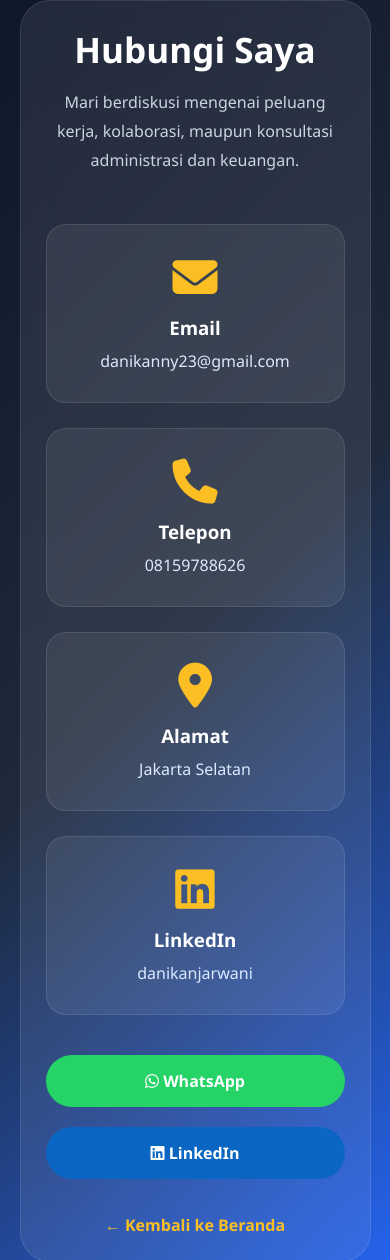
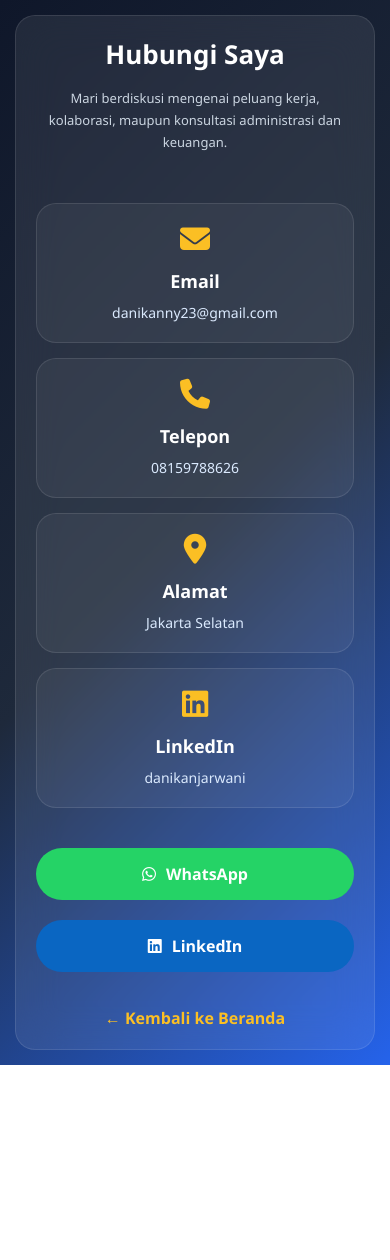
Before and after one commit to danikAnjarWani23/Danik-Anjar-Wani, a plain HTML site: page contact/contact.html in a window 390 px wide. After the commit the page ends 1065 px from the top, so only its background shows below. Drawn offline with Linux system fonts and the light colour scheme.

Commit message:
Update contact.css

```diff
--- a/contact/contact.css
+++ b/contact/contact.css
@@ -150,18 +150,265 @@
     color:white;
 }
 
-@media screen and (max-width:768px){
 
+/* =========================
+   RESET
+========================= */
+*{
+    margin:0;
+    padding:0;
+    box-sizing:border-box;
+    font-family:'Segoe UI',sans-serif;
+}
+
+/* =========================
+   BODY
+========================= */
+body{
+    min-height:100dvh;
+
+    background:
+    linear-gradient(
+    135deg,
+    #0f172a,
+    #1e293b,
+    #2563eb);
+
+    padding:20px;
+
+    overflow-x:hidden;
+    overflow-y:auto;
+}
+
+/* =========================
+   CONTAINER
+========================= */
 .contact-container{
-    padding:25px;
+
+    width:100%;
+    max-width:1200px;
+
+    margin:auto;
+
+    background:
+    rgba(255,255,255,.08);
+
+    backdrop-filter:blur(20px);
+
+    border:1px solid rgba(255,255,255,.1);
+
+    border-radius:30px;
+
+    padding:50px;
+
+    color:white;
+}
+
+/* =========================
+   HEADER
+========================= */
+.contact-header{
+    text-align:center;
 }
 
 .contact-header h1{
-    font-size:35px;
+    font-size:50px;
+    margin-bottom:15px;
+}
+
+.contact-header p{
+    max-width:700px;
+    margin:auto;
+
+    color:#cbd5e1;
+
+    line-height:1.8;
+}
+
+/* =========================
+   GRID
+========================= */
+.contact-grid{
+
+    display:grid;
+
+    grid-template-columns:
+    repeat(auto-fit,minmax(250px,1fr));
+
+    gap:25px;
+
+    margin-top:50px;
+}
+
+/* =========================
+   CARD
+========================= */
+.card{
+
+    background:
+    rgba(255,255,255,.05);
+
+    border:1px solid rgba(255,255,255,.1);
+
+    border-radius:20px;
+
+    padding:35px;
+
+    text-align:center;
+
+    transition:.4s;
+}
+
+.card:hover{
+    transform:translateY(-10px);
+}
+
+.card i{
+    font-size:45px;
+    color:#fbbf24;
+    margin-bottom:15px;
+}
+
+.card h3{
+    margin-bottom:10px;
+}
+
+.card p{
+    color:#dbeafe;
+    word-break:break-word;
+}
+
+/* =========================
+   BUTTONS
+========================= */
+.button-group{
+
+    margin-top:40px;
+
+    display:flex;
+    justify-content:center;
+    gap:20px;
+
+    flex-wrap:wrap;
+}
+
+.btn{
+
+    text-decoration:none;
+
+    padding:15px 35px;
+
+    border-radius:50px;
+
+    font-weight:bold;
+
+    transition:.3s;
+
+    display:flex;
+    align-items:center;
+    justify-content:center;
+    gap:10px;
+
+    min-width:200px;
+}
+
+.btn:hover{
+    transform:scale(1.05);
+}
+
+.whatsapp{
+    background:#25D366;
+    color:white;
+}
+
+.linkedin{
+    background:#0A66C2;
+    color:white;
+}
+
+/* =========================
+   BACK BUTTON
+========================= */
+.back-btn{
+
+    display:block;
+
+    text-align:center;
+
+    margin-top:35px;
+
+    color:#fbbf24;
+
+    text-decoration:none;
+
+    font-weight:bold;
+
+    font-size:18px;
+}
+
+.back-btn:hover{
+    color:white;
+}
+
+/* =========================
+   TABLET
+========================= */
+@media screen and (max-width:992px){
+
+.contact-container{
+    padding:35px;
+}
+
+.contact-header h1{
+    font-size:40px;
+}
+
+}
+
+/* =========================
+   MOBILE
+========================= */
+@media screen and (max-width:768px){
+
+body{
+    padding:15px;
+}
+
+.contact-container{
+
+    padding:20px;
+
+    border-radius:20px;
+}
+
+.contact-header h1{
+    font-size:30px;
+}
+
+.contact-header p{
+    font-size:14px;
+    line-height:1.7;
 }
 
 .contact-grid{
     grid-template-columns:1fr;
+    gap:15px;
+}
+
+.card{
+    padding:25px;
+}
+
+.card i{
+    font-size:35px;
+}
+
+.card h3{
+    font-size:18px;
+}
+
+.card p{
+    font-size:14px;
 }
 
 .button-group{
@@ -170,6 +417,34 @@
 
 .btn{
     width:100%;
+    min-width:100%;
+}
+
+.back-btn{
+    font-size:16px;
 }
 
 }
+
+/* =========================
+   HP KECIL
+========================= */
+@media screen and (max-width:480px){
+
+.contact-header h1{
+    font-size:26px;
+}
+
+.contact-header p{
+    font-size:13px;
+}
+
+.card{
+    padding:20px;
+}
+
+.card i{
+    font-size:30px;
+}
+
+}
```
